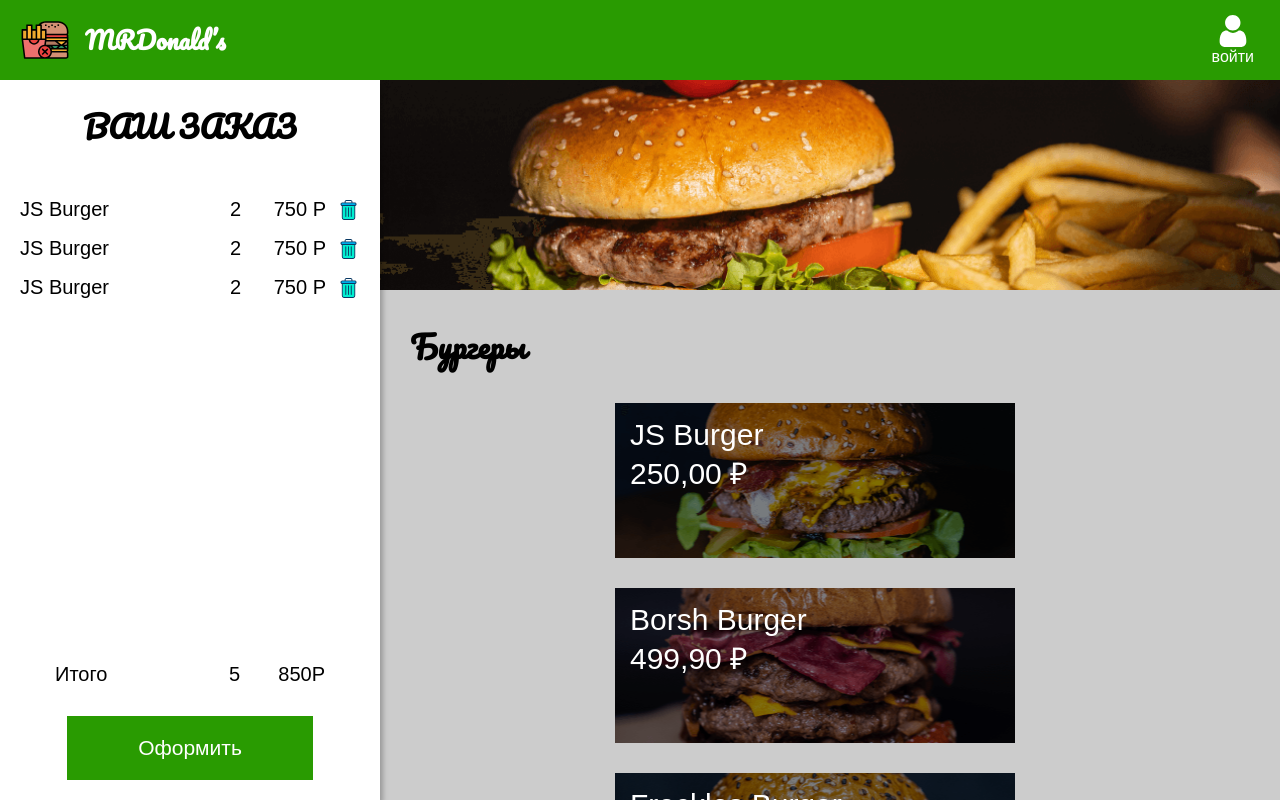
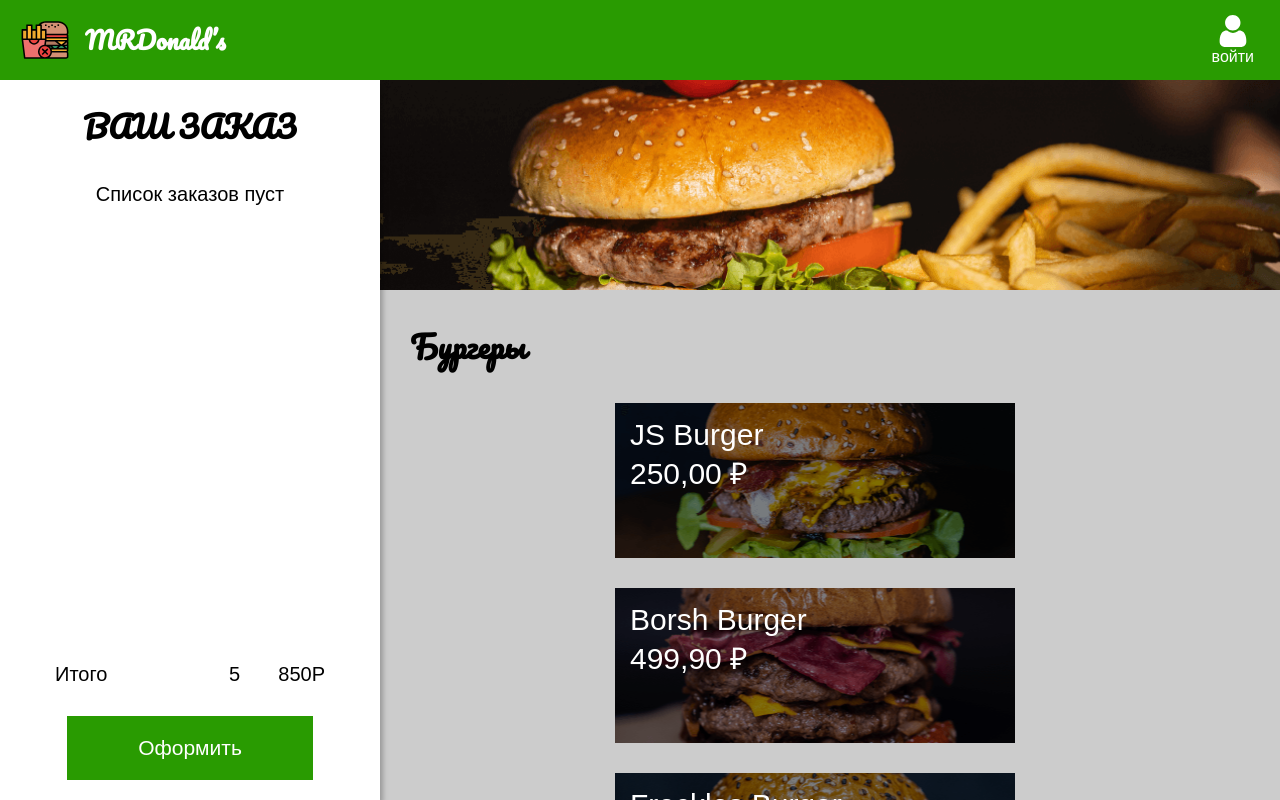
Before and after one commit to Shuvarov-MD/react-project, a React (Create React App) app: page / in a window 1280 px wide. Shown: the top 800 px of the page. Built offline with nearby package versions, Linux system fonts and the light colour scheme.

Commit message:
feat: restructuring of the project. Create 2 hooks: useOpenItem & useOrders.

```diff
--- a/src/App.js
+++ b/src/App.js
@@ -1,21 +1,24 @@
 import React from 'react';
-import NavBar from './Components/NavBar';
-import Menu from './Components/Menu';
-import GlobalStyle from './Components/GlobalStyle';
-import ModalItem from './Components/ModalItem';
-import Order from './Components/Order';
+import NavBar from './Components/NavBar/NavBar';
+import Menu from './Components/Menu/Menu';
+import GlobalStyle from './Components/Style/GlobalStyle';
+import ModalItem from './Components/Modal/ModalItem';
+import Order from './Components/Order/Order';
+import { useOpenItem } from './Components/Hooks/useOpenItem';
+import { useOrders } from './Components/Hooks/useOrders';
 
 function App() {
 
-  const [openItem, setOpenItem] = React.useState(null);
+  const openItem = useOpenItem();
+  const orders = useOrders();
 
   return (
     <React.Fragment>
       <GlobalStyle/>
       <NavBar/>
-      <Order/>
-      <Menu setOpenItem={setOpenItem}/>
-      <ModalItem openItem={openItem} setOpenItem={setOpenItem}/>
+      <Order {...orders} />
+      <Menu {...openItem} />
+      { openItem.openItem && <ModalItem {...openItem} {...orders} /> }
     </React.Fragment>
   );
 }
--- /dev/null
+++ b/src/Components/Hooks/useOpenItem.js
@@ -0,0 +1,6 @@
+import { useState } from 'react';
+
+export function useOpenItem() {
+  const [openItem, setOpenItem] = useState(null);
+  return { openItem, setOpenItem };
+}
--- /dev/null
+++ b/src/Components/Hooks/useOrders.js
@@ -0,0 +1,6 @@
+import { useState } from 'react';
+
+export function useOrders() {
+  const [orders, setOrders] = useState([]);
+  return { orders, setOrders };
+}
--- a/src/Components/Menu.js
+++ b/src/Components/Menu/Menu.js
@@ -1,8 +1,8 @@
 import React from 'react';
 import styled from 'styled-components';
-import dbMenu from './DBMenu';
+import dbMenu from '../DBMenu';
 import ListItem from './ListItem';
-import bannerImg from '../img/banner.png';
+import bannerImg from '../../img/banner.png';
 
 const MenuStyled = styled.main`
   background-color: #ccc;
--- a/src/Components/ModalItem.js
+++ b/src/Components/Modal/ModalItem.js
@@ -1,6 +1,6 @@
 import React from 'react';
 import styled from 'styled-components';
-import Button from './Button';
+import { Button } from '../Style/Button';
 
 
 const Overlay = styled.div`
@@ -54,15 +54,23 @@
 `;
 
 
-const ModalItem = ({ openItem, setOpenItem }) => {
+const ModalItem = ({ openItem, setOpenItem, orders, setOrders }) => {
 
-  function closeModal(e) {
+  const closeModal = e => {
     if(e.target.id === 'overlay') {
       setOpenItem(null);
     }
   }
 
-  if(!openItem) return null;
+  const order = {
+    ...openItem
+  }
+
+  const addToOrder = () => {
+    setOrders([...orders, order]);
+    setOpenItem(null);
+  };
+
 
   return (
     <Overlay id="overlay" onClick={closeModal}>
@@ -73,7 +81,7 @@
             <span>{openItem.name}</span>
             <span>{openItem.price.toLocaleString('ru-RU', {style: 'currency', currency: 'RUB'})}</span>
           </Price>
-          <Button text='Добавить'/>
+          <Button onClick={addToOrder}>Добавить</Button>
         </Description>
       </Modal>
     </Overlay>
--- a/src/Components/NavBar.js
+++ b/src/Components/NavBar/NavBar.js
@@ -1,7 +1,7 @@
 import React from 'react';
 import styled from 'styled-components';
-import logoImg from '../img/logo.svg';
-import loginImg from '../img/sign.svg';
+import logoImg from '../../img/logo.svg';
+import loginImg from '../../img/sign.svg';
 
 const NavBarStyled = styled.header`
   position: fixed;
@@ -12,7 +12,7 @@
   justify-content: space-between;
   align-items: center;
   height: 80px;
-  width: 100vw;
+  width: 100%;
   padding: 20px;
   background-color: #299B01;
   color: white;
--- a/src/Components/Order.js
+++ b/src/Components/Order/Order.js
@@ -1,6 +1,6 @@
 import React from 'react';
 import styled from 'styled-components';
-import Button from './Button';
+import { Button } from '../Style/Button';
 import OrderListItem from './OrderListItem';
 
 const OrderStyled = styled.section`
@@ -42,23 +42,26 @@
   margin-left: 20px;
 `;
 
-const Order = () => {
+const EmptyList = styled.p`
+  text-align: center;
+`;
+
+const Order = ({ orders }) => {
   return (
     <OrderStyled>
       <OrderTitle>ВАШ ЗАКАЗ</OrderTitle>
       <OrderContent>
-        <OrderList>
-          <OrderListItem/>
-          <OrderListItem/>
-          <OrderListItem/>
-        </OrderList>
+        { orders.length ? <OrderList>
+          {orders.map(order => <OrderListItem order={order}/>)}
+        </OrderList> :
+        <EmptyList>Список заказов пуст</EmptyList> }
       </OrderContent>
       <Total>
         <span>Итого</span>
         <span>5</span>
         <TotalPrice>850Р</TotalPrice>
       </Total>
-      <Button text="Оформить"></Button>
+      <Button>Оформить</Button>
     </OrderStyled>
   );
 };
--- a/src/Components/OrderListItem.js
+++ b/src/Components/Order/OrderListItem.js
@@ -1,6 +1,6 @@
 import React from 'react';
 import styled from 'styled-components';
-import trashImage from '../img/trash.svg';
+import trashImage from '../../img/trash.svg';
 
 const TrashButton = styled.button`
   width: 24px;
@@ -30,11 +30,11 @@
   text-align: right;
 `;
 
-const OrderListItem = () => (
+const OrderListItem = ({ order }) => (
   <OrderItemStyled>
-    <ItemName>JS Burger</ItemName>
+    <ItemName>{order.name}</ItemName>
     <span>2</span>
-    <ItemPrice>750 Р</ItemPrice>
+    <ItemPrice>{order.price.toLocaleString('ru-RU', {style: 'currency', currency: 'RUB'})}</ItemPrice>
     <TrashButton/>
   </OrderItemStyled>
 );
--- a/src/Components/Button.js
+++ b/src/Components/Style/Button.js
@@ -1,7 +1,6 @@
-import React from 'react';
 import styled from 'styled-components';
 
-const AddButton = styled.button`
+export const Button = styled.button`
   background-color: #299B01;
   border: 2px solid #299B01;
   font-size: 21px;
@@ -16,9 +15,3 @@
     color: #299B01;
   }
 `;
-
-const Button = ({ text }) => (
-  <AddButton>{text}</AddButton>
-);
-
-export default Button;
```
Also changed, not shown: src/Components/Menu/ListItem.js (renamed from src/Components/ListItem.js), src/Components/Style/GlobalStyle.js (renamed from src/Components/GlobalStyle.js).
